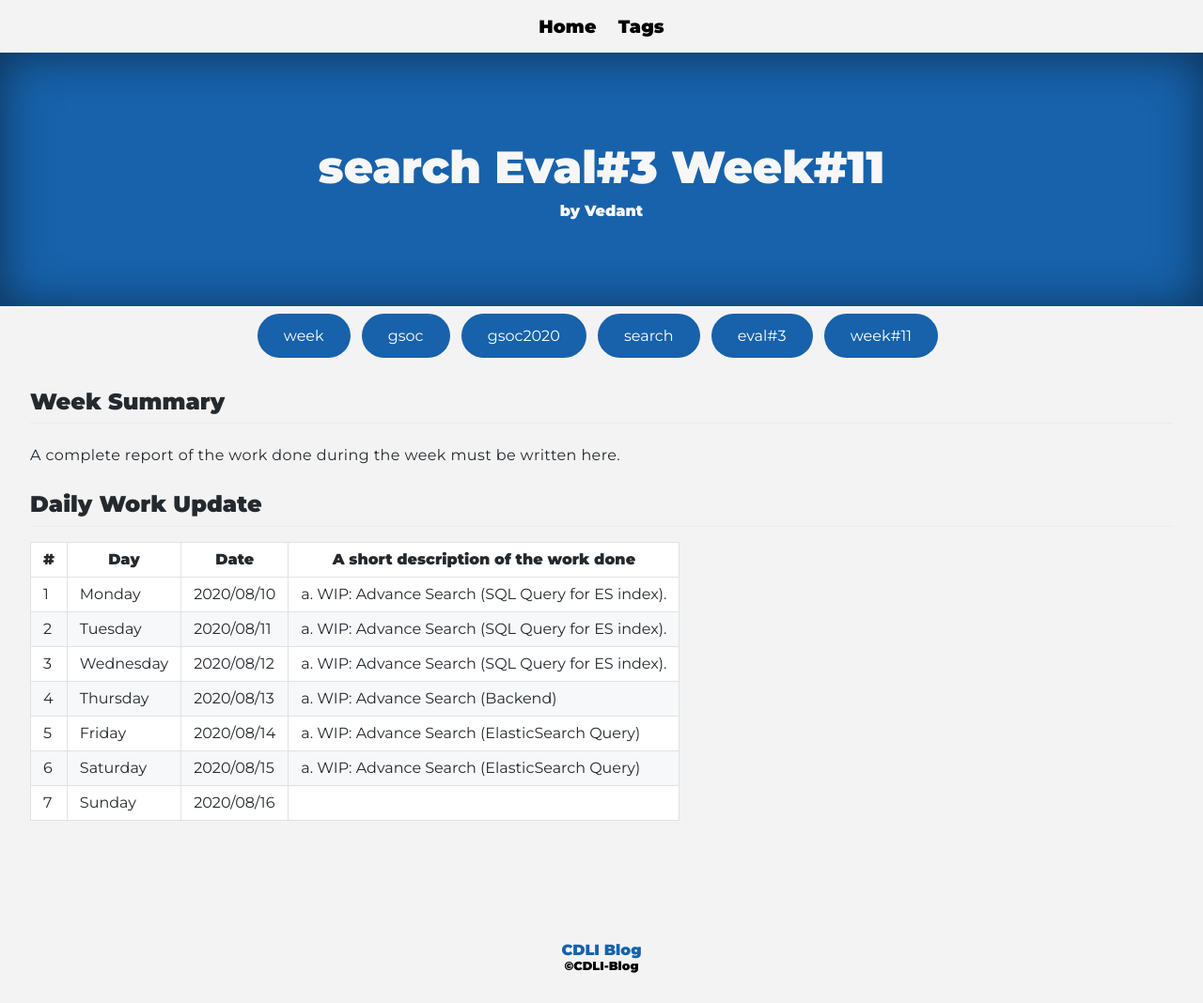
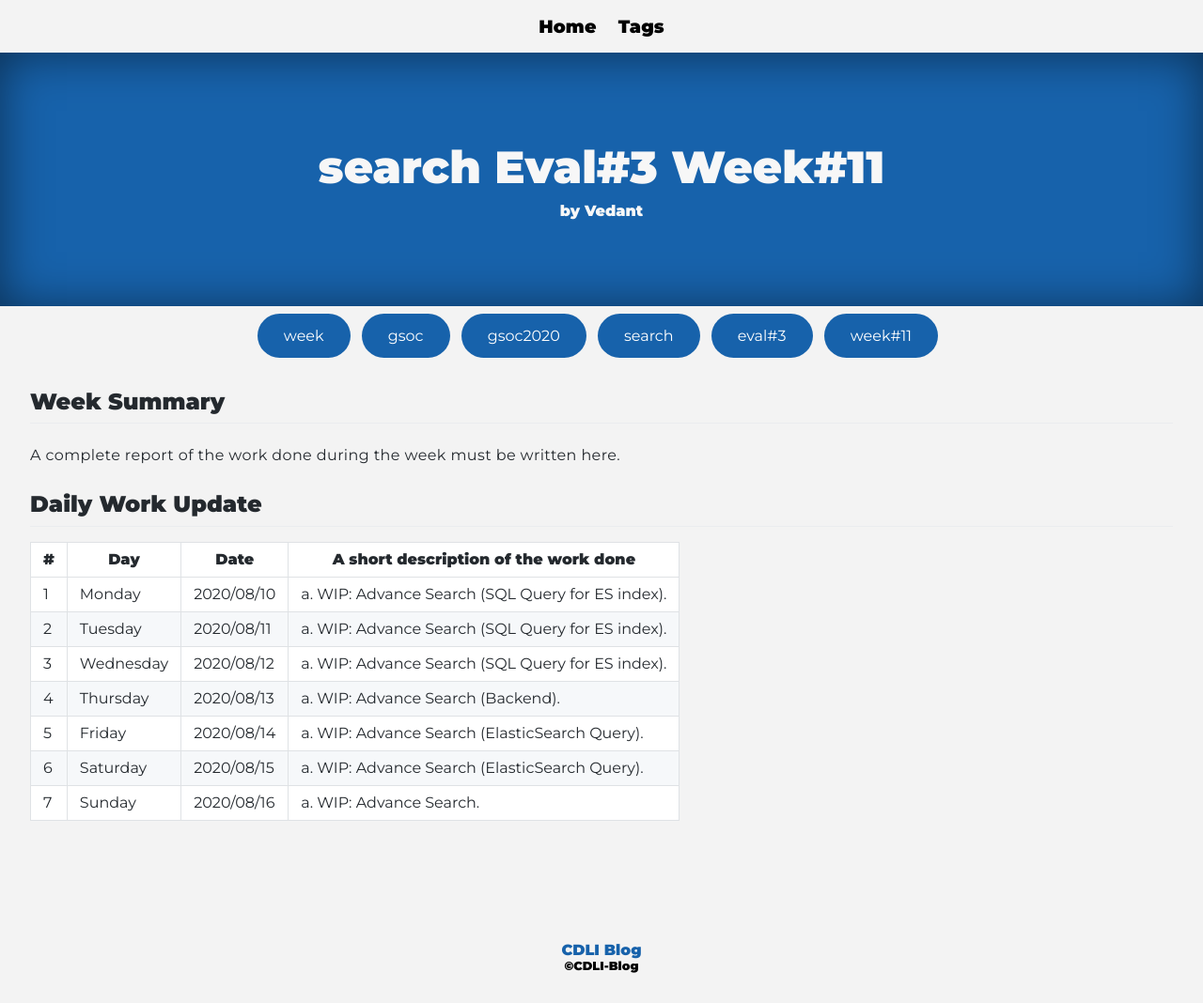
Before and after one commit to cdli-gh/blog, a Jekyll site: the page built from _blog/gsoc20/search/posts/13_week11.md, in a window 1280 px wide. Shown: the whole page at 94% size. Built offline with Jekyll 4.4.1, drawn with Linux system fonts in a browser that asks for light colours; Markdown is read by kramdown in place of the engine named in the settings.

Commit message:
Search : DailyUpdates 11:7

```diff
--- a/_blog/gsoc20/search/posts/13_week11.md
+++ b/_blog/gsoc20/search/posts/13_week11.md
@@ -17,7 +17,7 @@
 |1   	| Monday 	|   2020/08/10	|  a. WIP: Advance Search (SQL Query for ES index).	|
 |2   	| Tuesday  	|   2020/08/11	|  a. WIP: Advance Search (SQL Query for ES index). 	|
 |3   	| Wednesday  	|  2020/08/12 	|  a. WIP: Advance Search (SQL Query for ES index). 	|
-|4   	| Thursday  	|   2020/08/13	|  a. WIP: Advance Search (Backend)	|
-|5   	| Friday  	|   2020/08/14	|  a. WIP: Advance Search (ElasticSearch Query)	|
-|6   	| Saturday  	|   2020/08/15	|  a. WIP: Advance Search (ElasticSearch Query) 	|
-|7   	| Sunday  	|   2020/08/16	|   	|
+|4   	| Thursday  	|   2020/08/13	|  a. WIP: Advance Search (Backend).	|
+|5   	| Friday  	|   2020/08/14	|  a. WIP: Advance Search (ElasticSearch Query).	|
+|6   	| Saturday  	|   2020/08/15	|  a. WIP: Advance Search (ElasticSearch Query). 	|
+|7   	| Sunday  	|   2020/08/16	|  a. WIP: Advance Search. 	|
```
